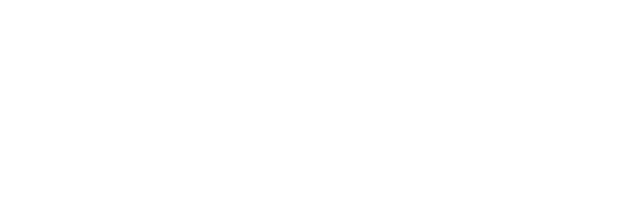
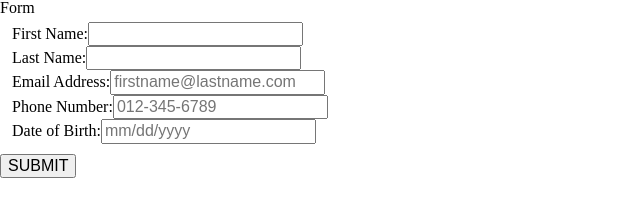
Before and after one commit to tnikolova2/lab2, a plain HTML site: page index.html in a window 1280 px wide. Shown: the whole page, without its empty margins (0-640 px from the left). Drawn offline with Linux system fonts and the light colour scheme.

Commit message:
Update index.html

```diff
--- a/index.html
+++ b/index.html
@@ -1,13 +1,27 @@
 <!DOCTYPE html>
 <html lang="en" class="nojs">
 <head>
-  <title>Lab 2</title>
+  <title>Form</title>
   <meta charset="utf-8" />
   <meta name="viewport" content="width=device-width,initial-scale=1.0,shrink-to-fit=no" />
-  <link rel="stylesheet" media="screen" href="css/reset.css" />
+  <link rel="stylesheet" media="screen" href="css/normalize.css" />
   <link rel="stylesheet" media="screen" href="css/screen.css" />
 </head>
 <body>
-
+  <div id="title">
+    <h1>Form</h1>
+  </div>
+  <form method="POST" autocomplete="on" action="#">
+    <div id="body">
+     <fieldset>
+       <div id="first_name"><label>First Name:<input type="text" name="first_name_field"></label></div>
+       <div id="last_name"><label>Last Name:<input type="text" name="last_name_field"></label></div>
+       <div id="email"><label>Email Address:<input type="email" name="email_field"placeholder="firstname@lastname.com"></label></div>
+       <div id="phone"><label>Phone Number:<input type="tel" name="phone_field" pattern="[0-9]{3}-[0-9]{3}-[0-9]{4}" placeholder="012-345-6789"></label></div>
+       <div id="date_of_birth"><label>Date of Birth:<input type="text" name="date_field" placeholder="mm/dd/yyyy"></label></div>
+     </fieldset>
+    </div>
+    <input type="submit" value="SUBMIT"/>
+  </form>
 </body>
 </html>
```
